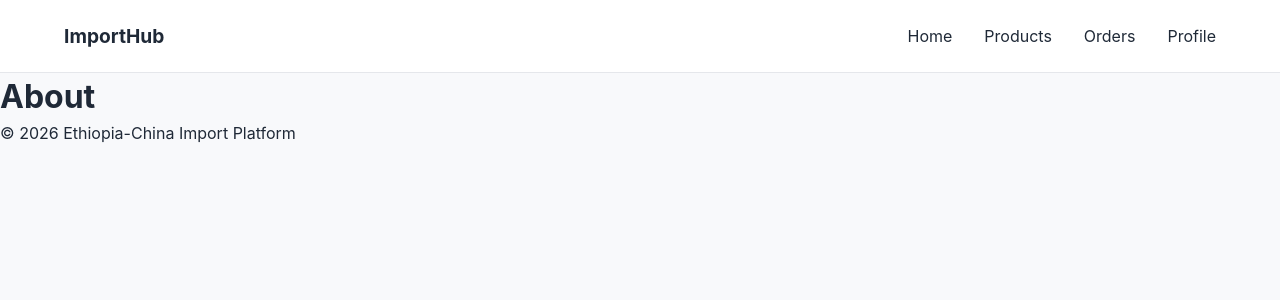
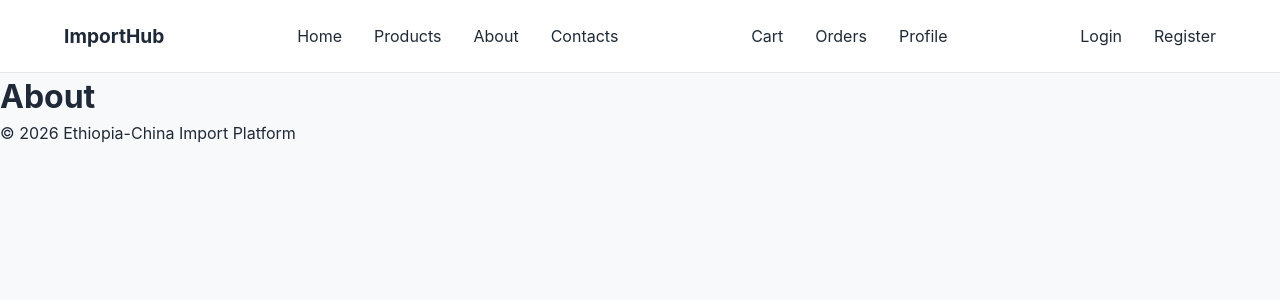
Before and after one commit to Prodaaron/e-commerce, a Next.js app in the folder import-platform/: page /about in a window 1280 px wide. Shown: the top 300 px of the page. Built offline with nearby package versions, Linux system fonts and the light colour scheme.

Commit message:
nav-links basic completion

```diff
--- a/import-platform/src/components/common/navbar.tsx
+++ b/import-platform/src/components/common/navbar.tsx
@@ -12,8 +12,19 @@ export default function Navbar() {
         <div className="nav-links">
           <Link href="/">Home</Link>
           <Link href="/products">Products</Link>
+          <Link href="/about">About</Link>
+          <Link href="/contacts">Contacts</Link>
+        </div>
+
+        <div className="nav-actions">
+          <Link href="/cart">Cart</Link>
           <Link href="/orders">Orders</Link>
           <Link href="/profile">Profile</Link>
+        </div>
+
+        <div className="nav-auth">
+          <Link href="/auth/login">Login</Link>
+          <Link href="/auth/register">Register</Link>
         </div>
       </div>
     </nav>
--- a/import-platform/src/styles/navbar.css
+++ b/import-platform/src/styles/navbar.css
@@ -16,11 +16,11 @@
   font-weight: 700;
 }
 
-.nav-links {
+.nav-links, .nav-actions, .nav-auth {
   display: flex;
   gap: 2rem;
 }
 
-.nav-links a:hover {
+.nav-links a:hover, .nav-actions a:hover, .nav-auth a:hover {
   color: var(--primary);
 }
```
Also changed, not shown: import-platform/src/app/cart/page.tsx (+7 -0 lines), import-platform/src/app/contacts/page.tsx (renamed from import-platform/src/app/contact/page.tsx).
